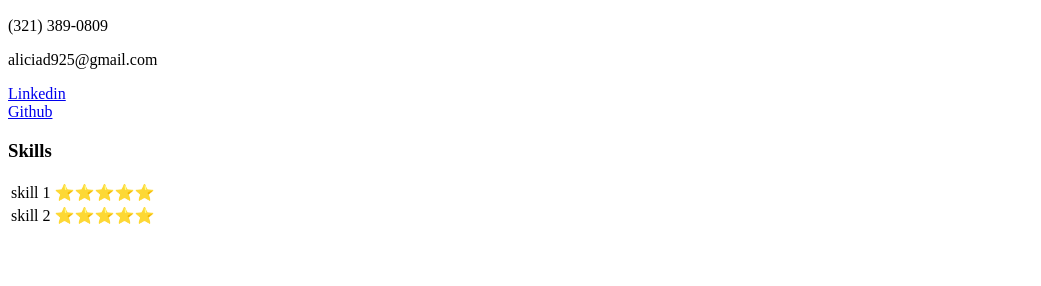
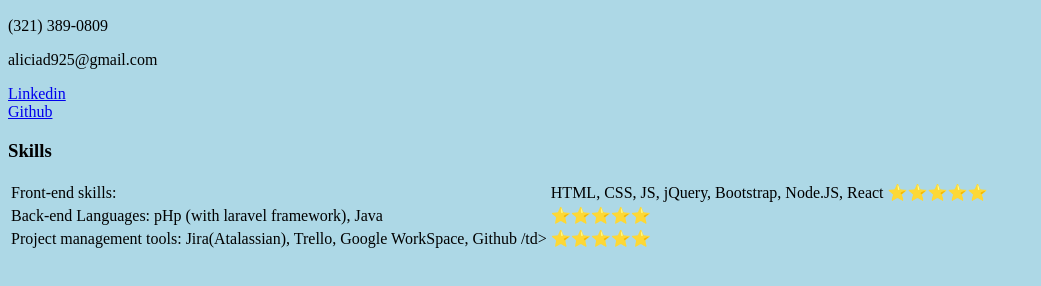
Before and after one commit to AliciaD925/resume, a plain HTML site: page index.html in a window 1280 px wide. Shown: the part 322-608 px from the top of the page, without its empty margins (0-1041 px from the left). Drawn offline with Linux system fonts and the light colour scheme.

Commit message:
js and css files added

```diff
--- a/index.html
+++ b/index.html
@@ -3,6 +3,7 @@
   <head>
     <meta charset="UTF-8" />
     <title>Alicia's Site</title>
+    <link rel="stylesheet" href="style.css" type="text/css" />
   </head>
 
   <body>
@@ -28,11 +29,19 @@
       <h3>Skills</h3>
       <table>
         <tr>
-          <td>skill 1</td>
+          <td>Front-end skills:</td>
+          <td>HTML, CSS, JS, jQuery, Bootstrap, Node.JS, React</td>
           <td>⭐⭐⭐⭐⭐</td>
         </tr>
         <tr>
-          <td>skill 2</td>
+          <td>Back-end Languages: pHp (with laravel framework), Java</td>
+          <td>⭐⭐⭐⭐⭐</td>
+        </tr>
+        <tr>
+          <td>
+            Project management tools: Jira(Atalassian), Trello, Google
+            WorkSpace, Github /td>
+          </td>
           <td>⭐⭐⭐⭐⭐</td>
         </tr>
       </table>
--- /dev/null
+++ b/index.js
@@ -0,0 +1 @@
+// This is a JavaScript file boilerplate.
--- /dev/null
+++ b/style.css
@@ -0,0 +1,3 @@
+body {
+  background-color: lightblue;
+}
```
